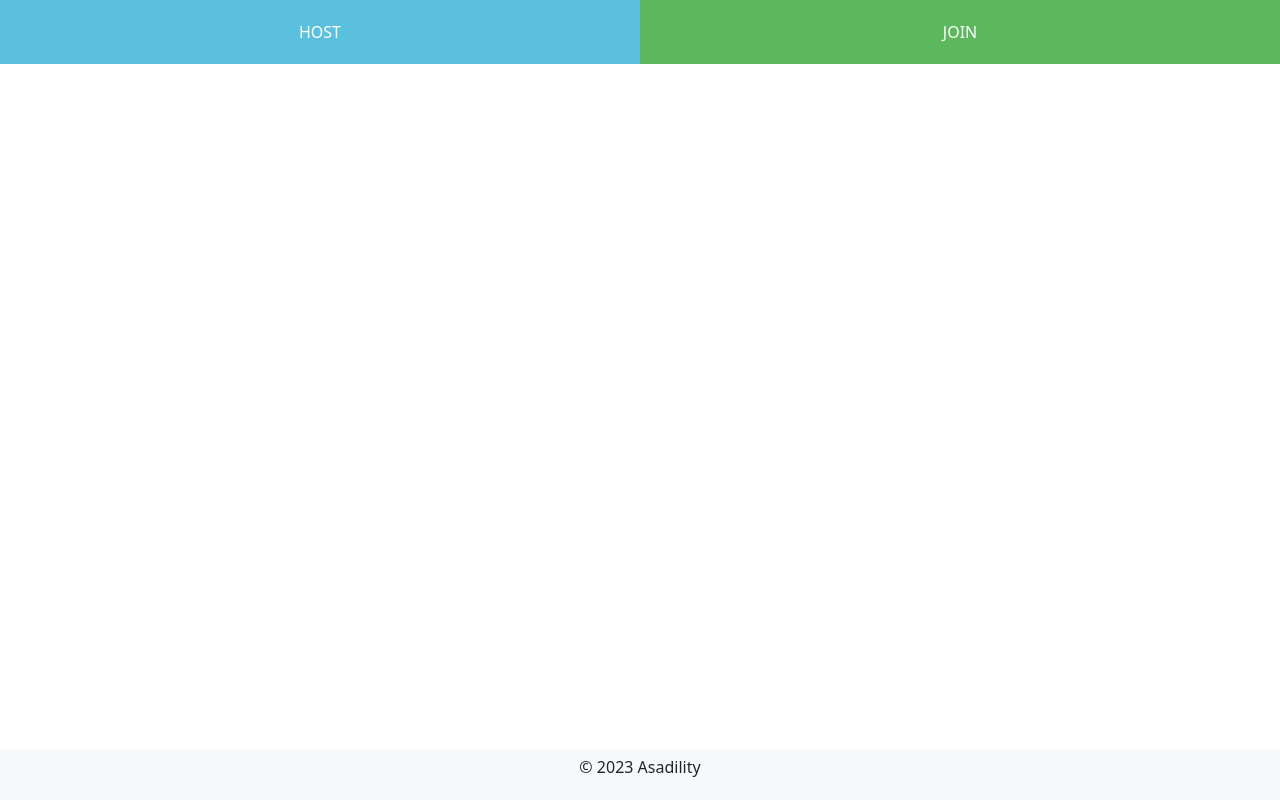
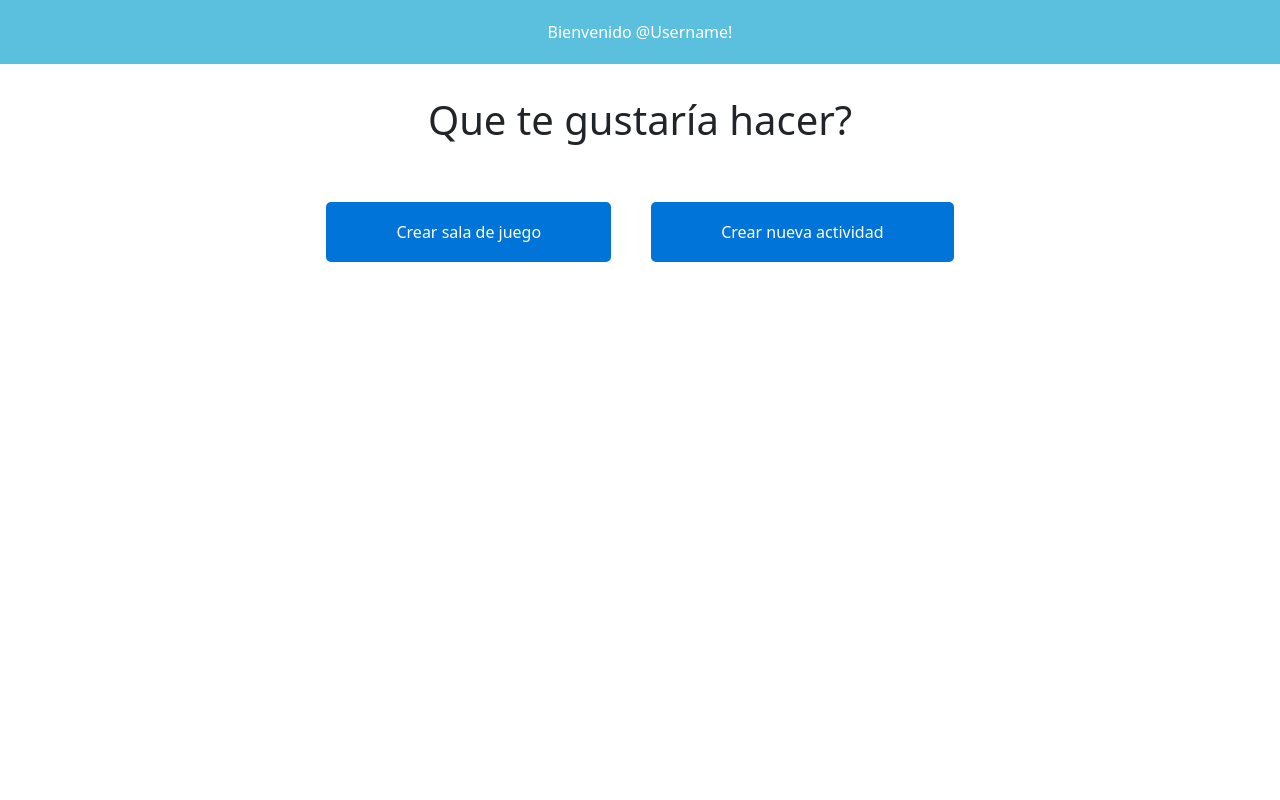
Before and after one commit to CocoCondo/asadility, an Angular app in the folder proyectoasadility/: page /dashboard in a window 1280 px wide. Built offline with nearby package versions, Linux system fonts and the light colour scheme.

Commit message:
AdminDashboard agregado

```diff
--- /dev/null
+++ b/proyectoasadility/src/app/admin-dashboard/admin-dashboard.component.css
@@ -0,0 +1,43 @@
+body, html {
+    height: 100%;
+    margin: 0;
+  }
+
+  .container-fluid {
+    height: 100%;
+  }
+
+  .row {
+    height: 50%;
+    text-align: center;
+  }
+
+  .col-md-12 {
+    padding: 20px;
+    color: #fff;
+    height: 100%;
+  }
+
+  .host {
+    background-color: #5bc0de; /* Color para el lado HOST */
+  }
+
+  .button-container {
+    text-align: center;
+    margin-top: 50px; /* Espacio entre el header y los botones */
+  }
+
+  .button {
+    margin: 0 20px; /* Espacio horizontal entre los botones */
+    padding: 18px 70px;
+    background-color: #0074d9; /* Color de fondo del botón */
+    color: #fff; /* Color de texto del botón */
+    border: none;
+    border-radius: 5px;
+    cursor: pointer;
+  }
+
+  .button:hover {
+    background-color: #0056b3; /* Color de fondo del botón al pasar el ratón */
+    transform: scale(1.1);
+  }
--- /dev/null
+++ b/proyectoasadility/src/app/admin-dashboard/admin-dashboard.component.html
@@ -0,0 +1,19 @@
+<div class="container-fluid">
+    <div class="row">
+        <div class="col-md-12 host">
+            Bienvenido @Username!
+        </div>
+        <br>
+        <br>
+        <br>
+        <br>
+        <h1>Que te gustaría hacer?</h1>
+        <div class="button-container">
+            <!-- Contenedor para los botones -->
+            <button class="button">Crear sala de juego</button>
+            <button class="button">Crear nueva actividad</button>
+        </div>
+
+    </div>
+
+</div>
--- a/proyectoasadility/src/app/app.component.html
+++ b/proyectoasadility/src/app/app.component.html
@@ -1,7 +1,9 @@
-<div class="content-container">
+<!-- <div class="content-container"> -->
   <!-- Contenido de la aplicación -->
-  <router-outlet></router-outlet>
+  <!--<router-outlet></router-outlet>-->
 
   <!-- Componente Footer -->
-  <app-footer></app-footer>
-</div>
+  <!-- <app-footer></app-footer> -->
+<!--</div> -->
+
+<app-admin-dashboard></app-admin-dashboard>
--- a/proyectoasadility/src/app/app.module.ts
+++ b/proyectoasadility/src/app/app.module.ts
@@ -7,13 +7,15 @@ import { DashboardComponent } from './dashboard/dashboard.component';
 import { FormsModule } from '@angular/forms';
 import { PageNotFoundComponent } from './page-not-found/page-not-found.component';
 import { FooterComponent } from './footer/footer.component';
+import { AdminDashboardComponent } from './admin-dashboard/admin-dashboard.component';
 
 @NgModule({
   declarations: [
     AppComponent,
     DashboardComponent,
     PageNotFoundComponent,
-    FooterComponent
+    FooterComponent,
+    AdminDashboardComponent
   ],
   imports: [
     BrowserModule,
```
Also changed, not shown: proyectoasadility/src/app/admin-dashboard/admin-dashboard.component.ts (added, +10 -0 lines), 1 other file (tests, documents, lock files or other folders).
